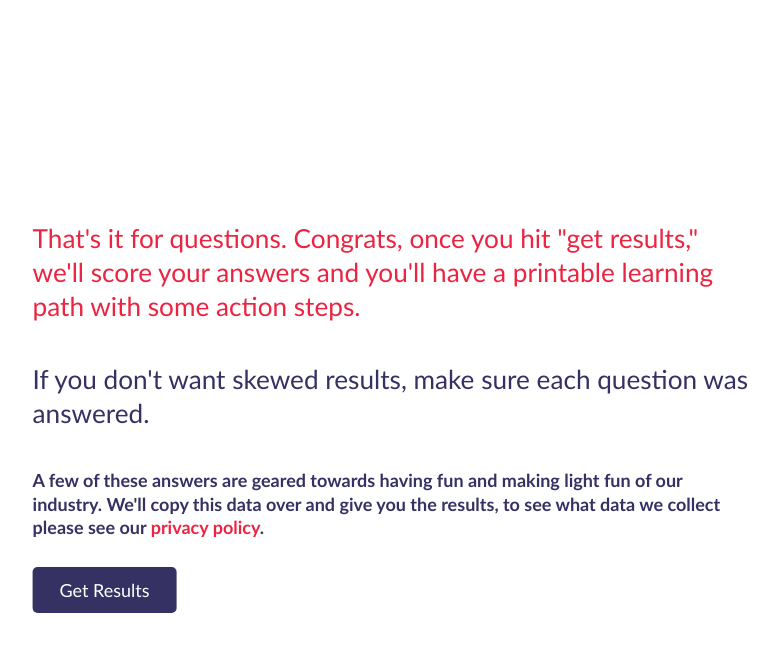
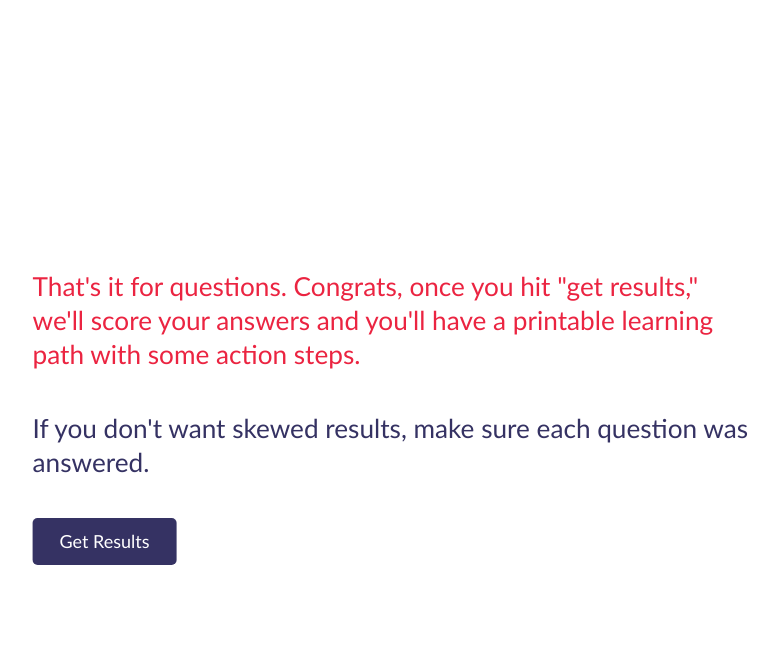
Before and after one commit to compassofdesign/site, a Jekyll site: the page built from assessment/index.html, in a window 1280 px wide and 900 px high, scrolled down 23364 px. Shown: the top 652 px of the window, without its empty margins (249-1027 px from the left). Built offline with Jekyll 4.4.1, drawn with Linux system fonts in a browser that asks for light colours; nearby versions of some CDN libraries.

Commit message:
temporarily moved the privacy policy, still available when going to compassofdesign.com/archive/privacypolicy

```diff
--- a/assessment/index.html
+++ b/assessment/index.html
@@ -417,7 +417,6 @@ title: Designer's Self Assessment
       <div class="landing module">
         <h3>That's it for questions. Congrats, once you hit "get results," we'll score your answers and you'll have a printable learning path with some action steps.</h3>
         <h4>If you don't want skewed results, make sure each question was answered.</h4>
-        <h5>A few of these answers are geared towards having fun and making light fun of our industry. We'll copy this data over and give you the results, to see what data we collect please see our <a href="{{site.baseurl}}/archive/privacy-policy" target="_blank">privacy policy</a>.</h5>
         <form action="https://formspree.io/mojqwwqx" method="POST" class="assessment">
           <input type="text" name="_gotcha" style="display: none">
           <input type="text" name="_name" style="display: none" value="anonymous">
```
